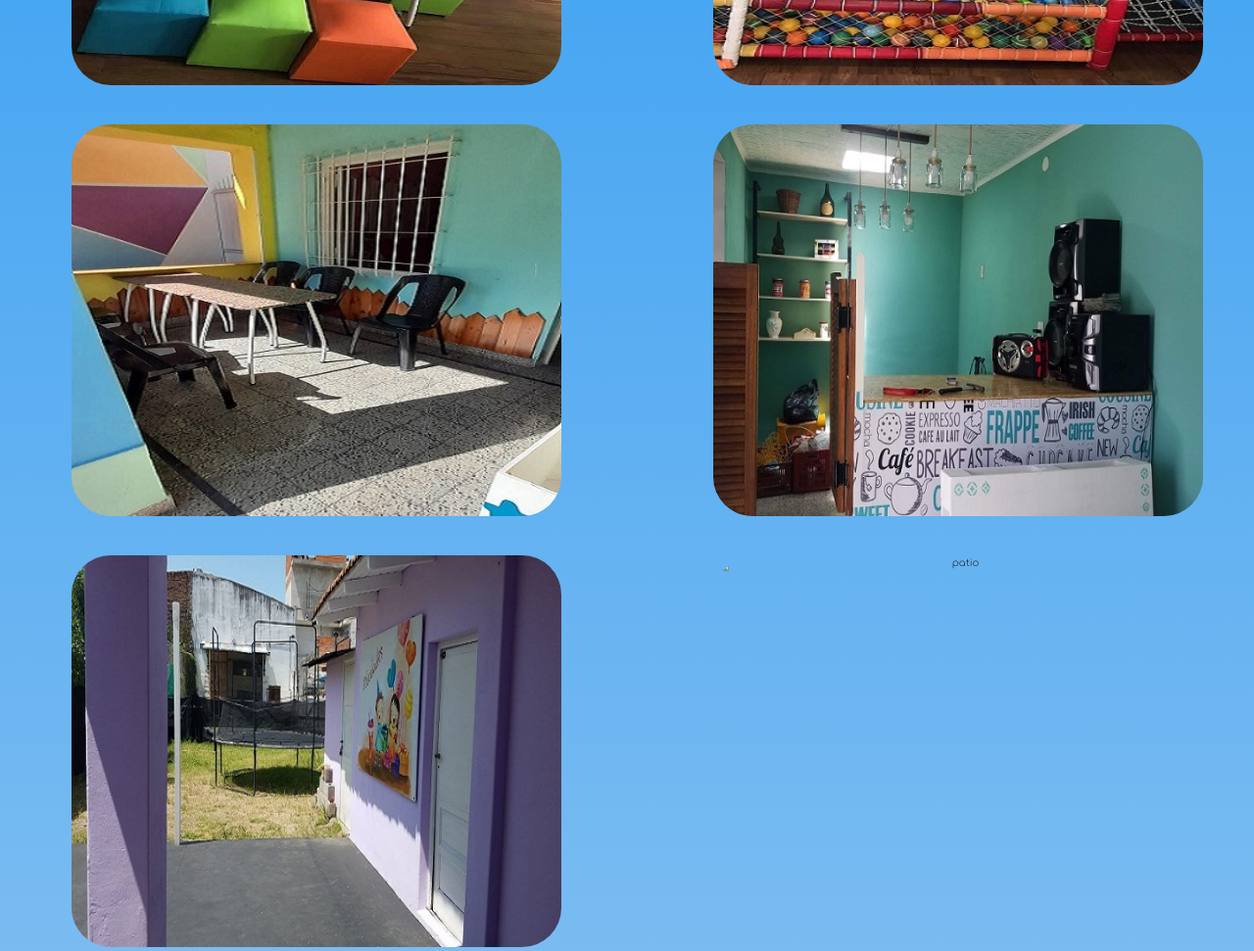
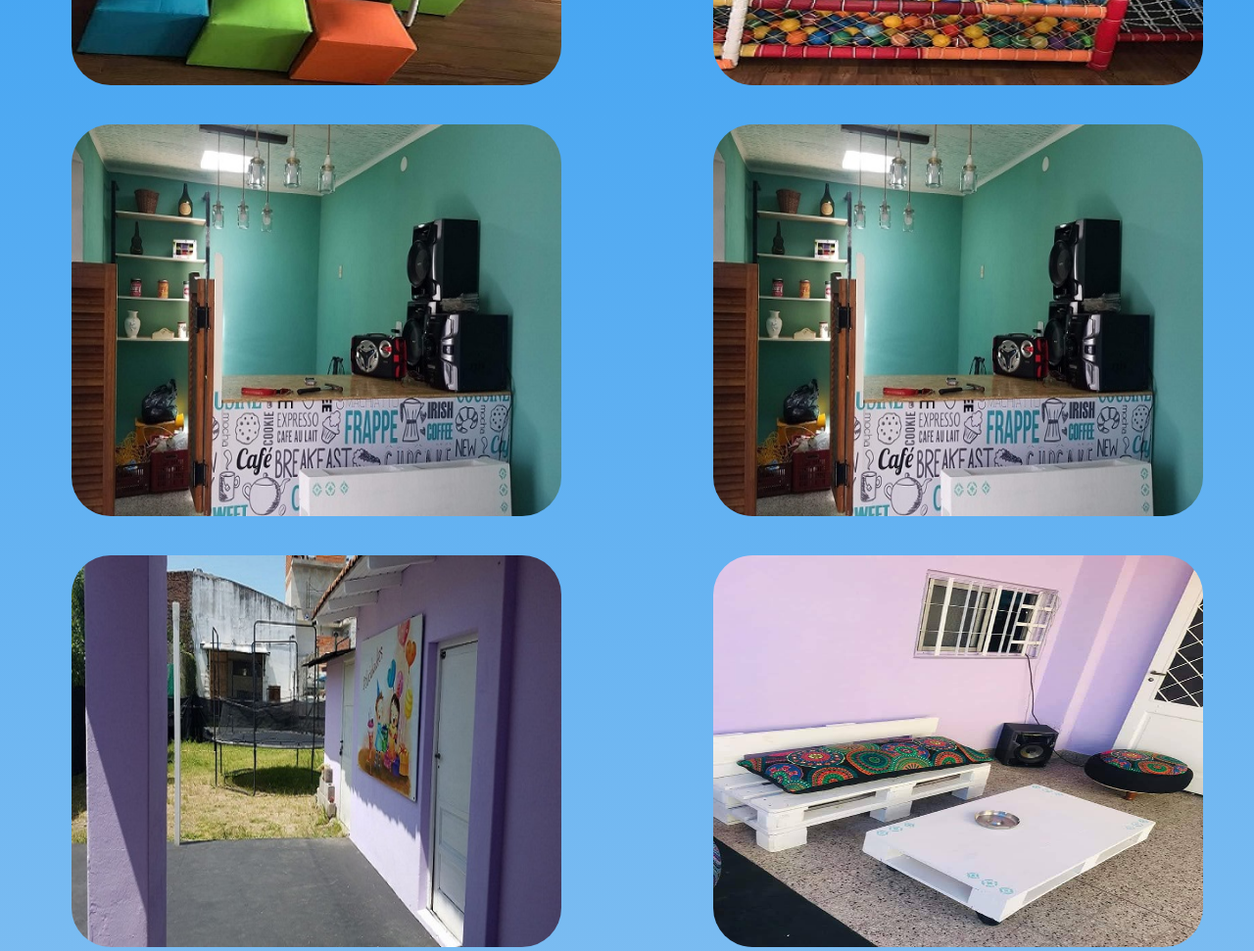
Before and after one commit to Frangaleano/PreEntrega2Galeano, a plain HTML site: page section/servicios.html in a window 1280 px wide. Shown: the part 900-1871 px from the top of the page at 98% size. Drawn offline with nearby package versions, Linux system fonts and the light colour scheme; a web font is replaced by a local one.

Commit message:
cambio en la ruta de la imagen 'patio'

```diff
--- a/section/servicios.html
+++ b/section/servicios.html
@@ -49,10 +49,11 @@
 
                 <img class="fotosSer" src="../img/pelotero/pelotero_mesitas.png" alt="mesitas de colores">
                 <img class="fotosSer" src="../img/pelotero/peloteroc.png" alt="pelotero">
-                <img class="fotosSer" src="../img/aire_libre/aire_libre.png" alt="patio">
+                <img class="fotosSer" src="../img/cocina_otros/cocina.png" alt="cocina">
+
                 <img class="fotosSer" src="../img/cocina_otros/cocina.png" alt="cocina">
                 <img class="fotosSer" src="../img/aire_libre/aire_librec.png" alt="airelibre">
-                <img class="fotosSer" src="../img/aire_libre/aire_libred.pngd" alt="patio">
+                <img class="fotosSer" src="../img/aire_libre/aire_libred.png" alt="patio">
 
             </div>
 
```
